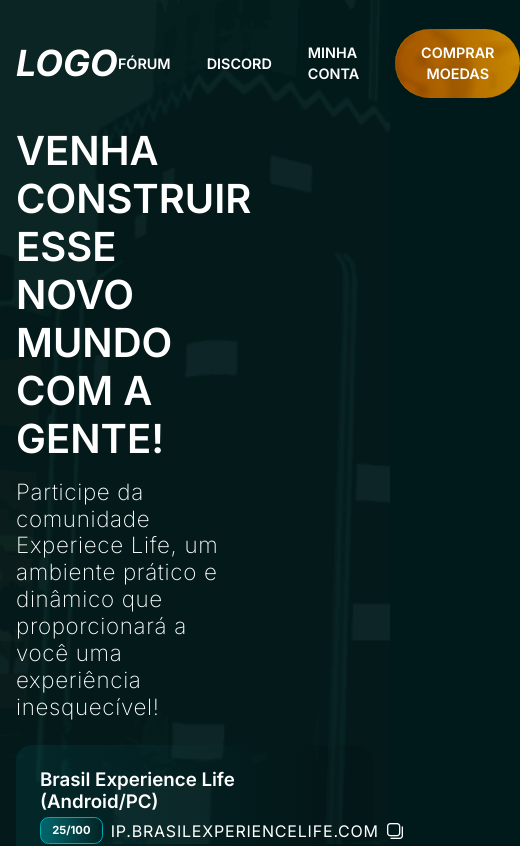
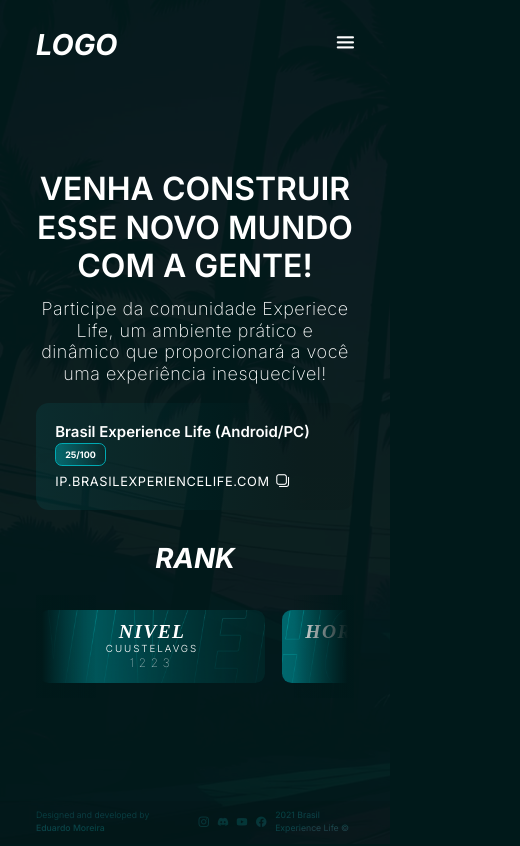
Before and after one commit to edumoreiira/experience-life, an Angular app: page / in a window 390 px wide. Shown: the top 846 px of the page, 520 px wide, since content can reach past the window. Built offline with nearby package versions, Linux system fonts and the light colour scheme; a web font is replaced by a local one.

Commit message:
feat: add responsive layout and change background image

```diff
--- a/src/app/components/card/card.component.scss
+++ b/src/app/components/card/card.component.scss
@@ -5,6 +5,10 @@
     background-repeat: no-repeat;
     overflow: hidden;
     text-overflow: ellipsis;
+    transition: all 150ms ease-in-out;
+    &:hover {
+        background-color: black;
+    }
 
     &__title {
         font-size: 2em;
--- a/src/app/components/footer/footer.component.scss
+++ b/src/app/components/footer/footer.component.scss
@@ -1,7 +1,8 @@
 footer {
-    background-color: hsl(var(--primary-dark) / .1);
+    background-color: hsla(0, 0%, 0%, 0.075);
     padding-block: .8em;
     font-size: .85em;
+    margin-top: 2em;
 }
 
 .footer {
--- a/src/app/pages/home/home.component.html
+++ b/src/app/pages/home/home.component.html
@@ -1,10 +1,12 @@
 <nav class="container nav">
     <div class="nav__logo">LOGO</div>
+    <div #nav_items_wrapper class="nav__items-wrapper">
+        <i class="fi fi-br-menu-burger nav__burger" (click)="handleNavBar(nav_items_wrapper)"></i>
         <ul class="nav__items">
             <li class="nav__item">
                 <a class="nav__link" href="https://brasilexperiencelife.forumeiros.com/" target="_blank">Fórum</a>
             </li>
-        <li class="nav__item">
+            <li class="nav__item nav__item__discord">
                 <a class="nav__link" href="https://www.discord.gg/PFwAEWwpW7" target="_blank">Discord</a>
             </li>
             <li class="nav__item">
@@ -14,6 +16,7 @@
                 <button app-button class="nav__button">Comprar Moedas</button>
             </a></li>
         </ul>
+    </div>
 </nav>
 
 <div class="page">
--- a/src/app/pages/home/home.component.scss
+++ b/src/app/pages/home/home.component.scss
@@ -10,12 +10,20 @@
         left: 0;
         width: 100%;
         height: 100%;
-        background-image: url('/assets/images/los-santos-bkg.png');
-        background-color: hsl(var(--background));
-        background-blend-mode: lighten;
+        background-image: url('/assets/images/palms.jpg');
+        mix-blend-mode:lighten;
         background-size: cover;
+        filter: saturate(.75);
         opacity: .05;
         z-index: -1;
+    }
+
+    @media (max-width: 1000px){
+        font-size: .9em;
+    }
+
+    @media (max-width: 620px){
+        font-size: .8em;
     }
 }
 
@@ -36,6 +44,15 @@
         display: flex;
         align-items: center;
         gap: 2.5em;
+    }
+
+    &__item {
+        text-wrap: nowrap;
+        @media (max-width: 750px){
+            &__discord {
+                display: none;
+            }
+        }
     }
 
     &__item, &__button{
@@ -64,6 +81,54 @@
             filter: saturate(1.3);
         }
     }
+
+    &__burger {
+        display: none;
+    }
+    //navbar hamburger
+    @media (max-width: 530px){
+
+        &__burger {
+            display: block;
+            cursor: pointer;
+            font-size: 1.5em;
+        }
+
+        &__button {
+            padding: .7em 1em;
+        }
+
+
+        .nav__items{
+            display: none;
+            position: absolute;
+            flex-direction: column;
+            gap: 1em;
+            right: 0;
+            padding: 2em;
+            z-index: 1;
+            &::before {
+                content: '';
+                position: absolute;
+                top: 0;
+                left: 0;
+                width: 100%;
+                height: 100%;
+                background-color: hsla(0, 0%, 0%, 0.157);
+                backdrop-filter: blur(4px);
+                border-radius: var(--radius);
+                z-index: -1;
+            }
+        }
+
+        &__items-wrapper {
+            position: relative;
+            &--active > .nav__items {
+                display: flex;
+            }
+        }
+
+    }
 }
 
 .page {
@@ -88,6 +153,16 @@ main{
     flex-direction: column;
     width: 60%;
 
+    @media (max-width: 1000px){
+        width: 85%;
+    }
+
+    @media (max-width: 720px){
+        width: 100%;
+        align-items: center;
+        text-align: center;
+    }
+
     &__title{
         text-transform: uppercase;
         font-size: 2.5em;
@@ -111,6 +186,7 @@ main{
     background: linear-gradient(to left, hsla(0, 0%, 0%, 8%) 15%, hsl(var(--primary-light)/.1));
     &__info{
         display: flex;
+        flex-wrap: wrap;
         align-items: center;
         gap: .5em;
         &__players-counter{
@@ -125,6 +201,8 @@ main{
             display: flex;
             gap: .5em;
             align-items: center;
+            flex-wrap: wrap;
+            word-break: break-word;
             span{
                 text-transform: uppercase;
                 letter-spacing: .05em;
@@ -196,12 +274,12 @@ main{
         gap: 1.5em;
 
         &--animate {
-            animation: 15s slide infinite linear;
+            animation: 24s slide infinite linear;
         }
 
         &__card {
             flex-shrink: 0;
-            width: 320px;
+            width: 23em;
             font-size: .85em;
             transition: all 150ms ease-in-out;
 
--- a/src/app/pages/home/home.component.ts
+++ b/src/app/pages/home/home.component.ts
@@ -33,7 +33,11 @@ export class HomeComponent implements AfterViewInit {
         }
       }
     }
+  }
 
+  //handle navbar
+  handleNavBar(element: HTMLElement) {
+    element.classList.toggle('nav__items-wrapper--active');
   }
 
 }
--- a/src/index.html
+++ b/src/index.html
@@ -14,6 +14,7 @@
     href="https://fonts.googleapis.com/css2?family=Inter:ital,opsz,wght@0,14..32,100..900;1,14..32,100..900&family=Sofia+Sans+Extra+Condensed:ital,wght@0,1..1000;1,1..1000&display=swap"
     rel="stylesheet">
   <link rel='stylesheet' href='https://cdn-uicons.flaticon.com/2.6.0/uicons-brands/css/uicons-brands.css'>
+  <link rel='stylesheet' href='https://cdn-uicons.flaticon.com/2.6.0/uicons-bold-rounded/css/uicons-bold-rounded.css'>
   <link rel="icon" type="image/x-icon" href="favicon.ico">
 </head>
 
--- a/src/styles.scss
+++ b/src/styles.scss
@@ -52,10 +52,14 @@ button {
 
 // Main container
 .container {
-    width: 100%;
+    width: calc(100% - 80px);
     max-width: 1200px;
     margin: 0 auto;
     padding: 0 1rem;
+
+    @media (max-width: 620px) {
+        width: calc(100% - 40px);
+    }
 }
 
 ul {
```
Also changed, not shown: src/assets/images/palms.jpg (added). Lines whose indentation alone changed are shown as unchanged.
